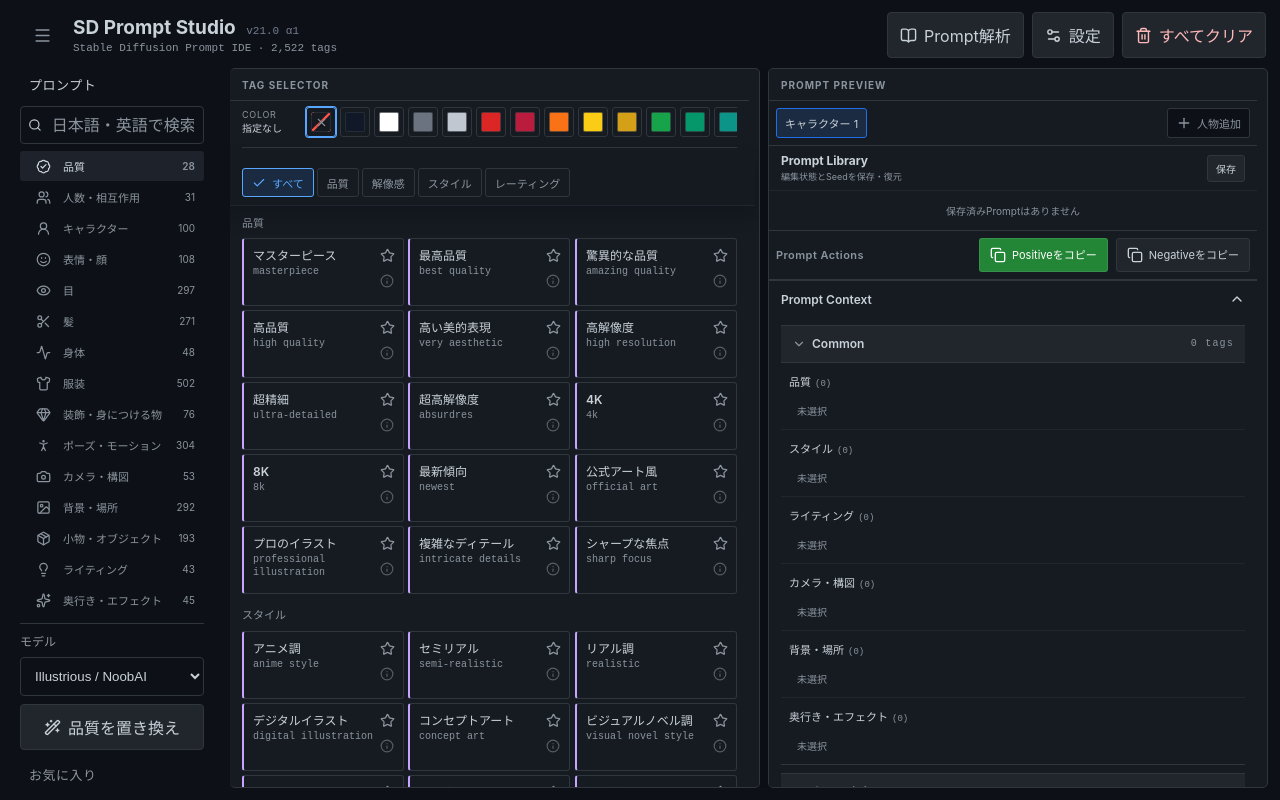
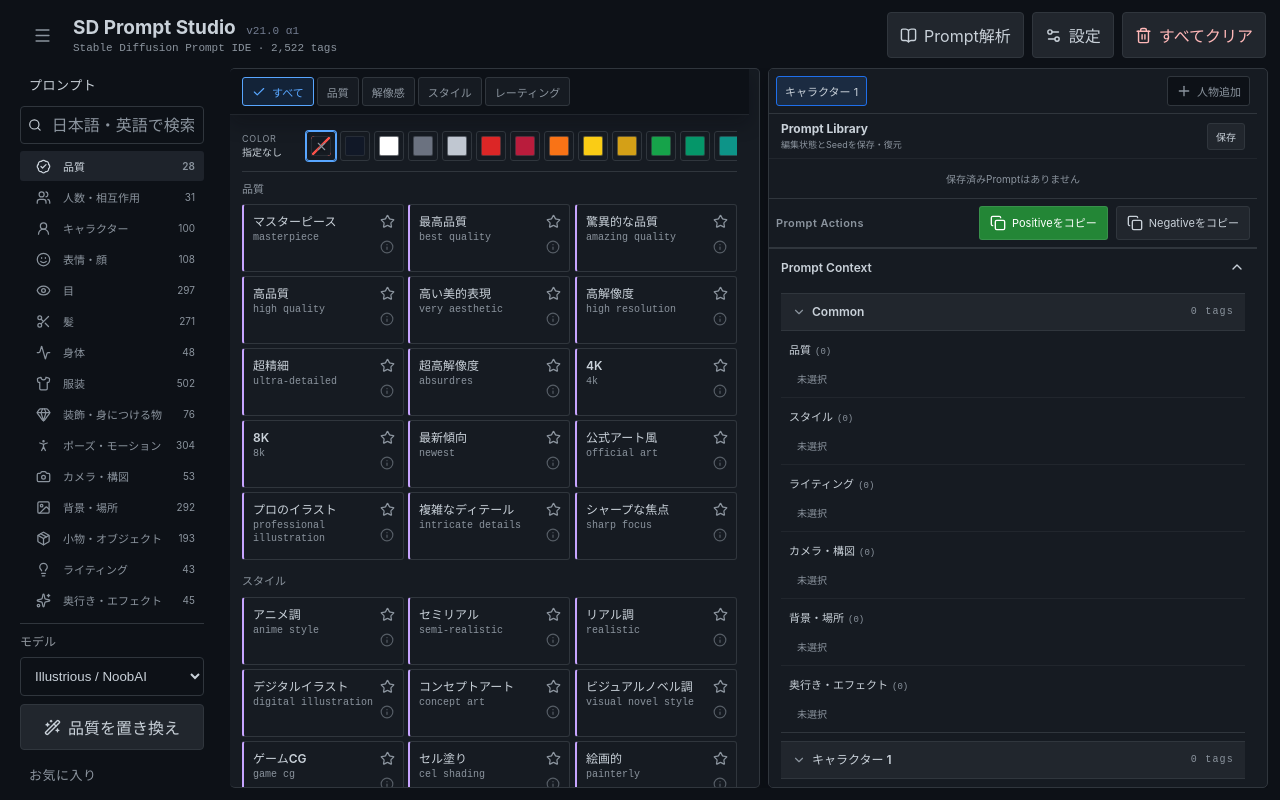
Before and after one commit to whatrune/sd-prompt-studio, a React (Vite) app: page / in a window 1280 px wide. Built offline with nearby package versions, Linux system fonts and the light colour scheme; the HTML template or start-up script is replaced by a standard one.

Commit message:
Simplify workspace panel controls

```diff
--- a/scripts/test-reclassification.mjs
+++ b/scripts/test-reclassification.mjs
@@ -615,6 +615,9 @@ try {
   assert(appSource.includes('className="app-brand"'), 'Navigation toggle must live in the App Header brand area')
   assert(appSource.includes('<Menu size={19}/>'), 'Navigation toggle must use one hamburger icon in both states')
   assert.equal(appSource.includes('navigation-panel-role'), false, 'Navigation must not reserve a dedicated heading row')
+  assert.equal(appSource.includes('<div className="panel-role">TAG SELECTOR</div>'), false, 'TAG SELECTOR must not retain a display-only panel title')
+  assert.equal(appSource.includes('<div className="panel-role">PROMPT PREVIEW</div>'), false, 'PROMPT PREVIEW must not retain a display-only panel title')
+  assert(appSource.indexOf('className="subcategory-tabs"') < appSource.indexOf('className="color-modifier-bar"'), 'subcategory tabs must render before Color Modifier controls')
   assert.equal(appSource.includes('className="navigation-header"'), false, 'Navigation must not retain a duplicate internal Collapse header')
   assert(appSource.includes('className="navigation-icon-slot"'), 'Navigation children must use a shared icon slot')
   assert(appSource.includes('className={`navigation-item'), 'Prompt categories must use the shared Navigation item structure')
--- a/src/App.tsx
+++ b/src/App.tsx
@@ -594,9 +594,9 @@ export default function App() {
       </aside>
 
       <section className="tag-panel panel">
-        <div className="panel-role">TAG SELECTOR</div>
         <div className="tag-selector-content">
         <div className="tag-selector-controls">
+        {!query&&!favoritesOnly&&subcategories.length>0&&<div className="subcategory-tabs">{['すべて',...subcategories].map(sub=>{const activeSub=subcategory===sub;return <button key={sub} className={activeSub?'active':''} aria-pressed={activeSub} onClick={()=>setSubcategory(sub)}>{activeSub&&<Check size={14}/>}<span>{sub}</span></button>})}</div>}
         <div className="color-modifier-bar" aria-label="Color Modifier">
           <div className="color-modifier-label"><span>COLOR</span><strong>{findColorModifier(activeColorModifier)?.label ?? '指定なし'}</strong></div>
           <div className="color-modifier-swatches">
@@ -604,7 +604,6 @@ export default function App() {
             {COLOR_MODIFIERS.map(color=><button key={color.value} type="button" className={`color-swatch ${activeColorModifier===color.value?'active':''}`} style={{ '--swatch-color': color.swatch } as CSSProperties} title={color.label} aria-label={`カラー: ${color.label}`} aria-pressed={activeColorModifier===color.value} onClick={()=>setActiveColorModifier(current=>current===color.value?'':color.value)}>{activeColorModifier===color.value&&<Check size={12}/>}</button>)}
           </div>
         </div>
-        {!query&&!favoritesOnly&&subcategories.length>0&&<div className="subcategory-tabs">{['すべて',...subcategories].map(sub=>{const activeSub=subcategory===sub;return <button key={sub} className={activeSub?'active':''} aria-pressed={activeSub} onClick={()=>setSubcategory(sub)}>{activeSub&&<Check size={14}/>}<span>{sub}</span></button>})}</div>}
         </div>
         {(favoritesOnly||query)&&<div className="panel-title">
           <div><span className="eyebrow">PROMPT DICTIONARY</span><h2>{favoritesOnly?'お気に入り':`「${query}」の検索結果`}</h2></div>
@@ -640,7 +639,6 @@ export default function App() {
       </section>
 
       <aside className="preview panel">
-        <div className="panel-role">PROMPT PREVIEW</div>
         <div className="block-tabs">{store.blocks.map((b,index)=><button key={b.id} className={viewContextId===b.id?'active':''} onClick={()=>setContextTarget(b.id)}>{getCategoryLabel('character',locale)} {b.subjectNumber??index+1}{index>0&&<X size={13} onClick={e=>{e.stopPropagation();if(viewContextId===b.id&&mainSubjectId)setContextTarget(mainSubjectId);store.removeBlock(b.id)}}/>}</button>)}<button className="add-block" onClick={addCharacter}><Plus size={16}/>{t('addSubject',locale)}</button></div>
         <section className="prompt-library">
           <div className="prompt-library-header"><div><strong>Prompt Library</strong><small>編集状態とSeedを保存・復元</small></div><button className="prompt-library-save" onClick={openSavePrompt}>保存</button></div>
--- a/src/styles.css
+++ b/src/styles.css
@@ -1177,3 +1177,18 @@ body,
   border-left: 0;
   box-shadow: none;
 }
+
+/* v31: titleless workspace panels and prompt-first controls */
+.tag-panel {
+  padding: 0 12px 12px;
+}
+
+.tag-selector-controls {
+  top: 0;
+}
+
+.tag-selector-controls > .subcategory-tabs {
+  margin: 0 -12px 10px;
+  padding: 8px 12px;
+  background: var(--bg-primary);
+}
```
